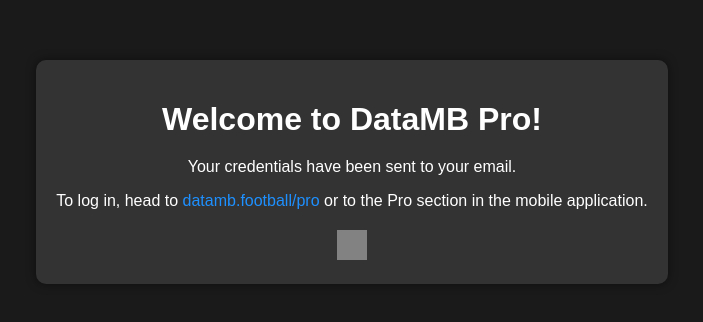
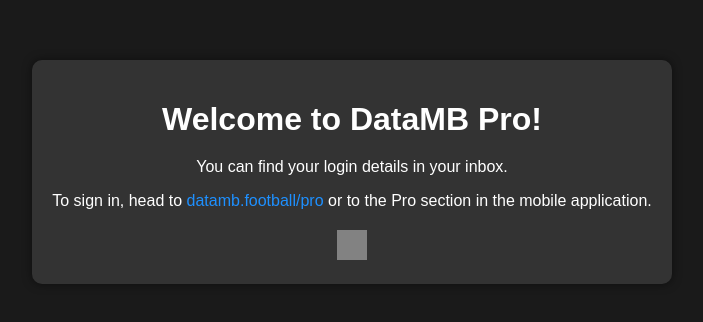
Before and after one commit to ohlitmybad/welcome, a plain HTML site: page index.html in a window 1280 px wide. Shown: the part 228-550 px from the top of the page, 288-991 px from the left. Drawn offline with Linux system fonts and the light colour scheme; grey boxes are pictures that could not be loaded.

Commit message:
Update index.html

```diff
--- a/index.html
+++ b/index.html
@@ -48,8 +48,8 @@
 <body>
     <div class="container">
         <h1 data-i18n="welcome.title">Welcome to DataMB Pro!</h1>
-        <p data-i18n="welcome.password_sent">Your credentials have been sent to your email.</p>
-        <p><span data-i18n="welcome.login_instruction">To log in, head to</span> <a href="https://datamb.football/pro" target="_blank">datamb.football/pro</a> <span data-i18n="welcome.or_mobile">or to the Pro section in the mobile application.</span></p>
+        <p data-i18n="welcome.password_sent">You can find your login details in your inbox.</p>
+        <p><span data-i18n="welcome.login_instruction">To sign in, head to</span> <a href="https://datamb.football/pro" target="_blank">datamb.football/pro</a> <span data-i18n="welcome.or_mobile">or to the Pro section in the mobile application.</span></p>
         <div class="logo">
             <img src="https://datamb.football/logopro.png" alt="DataMB Pro" />
         </div>
```
